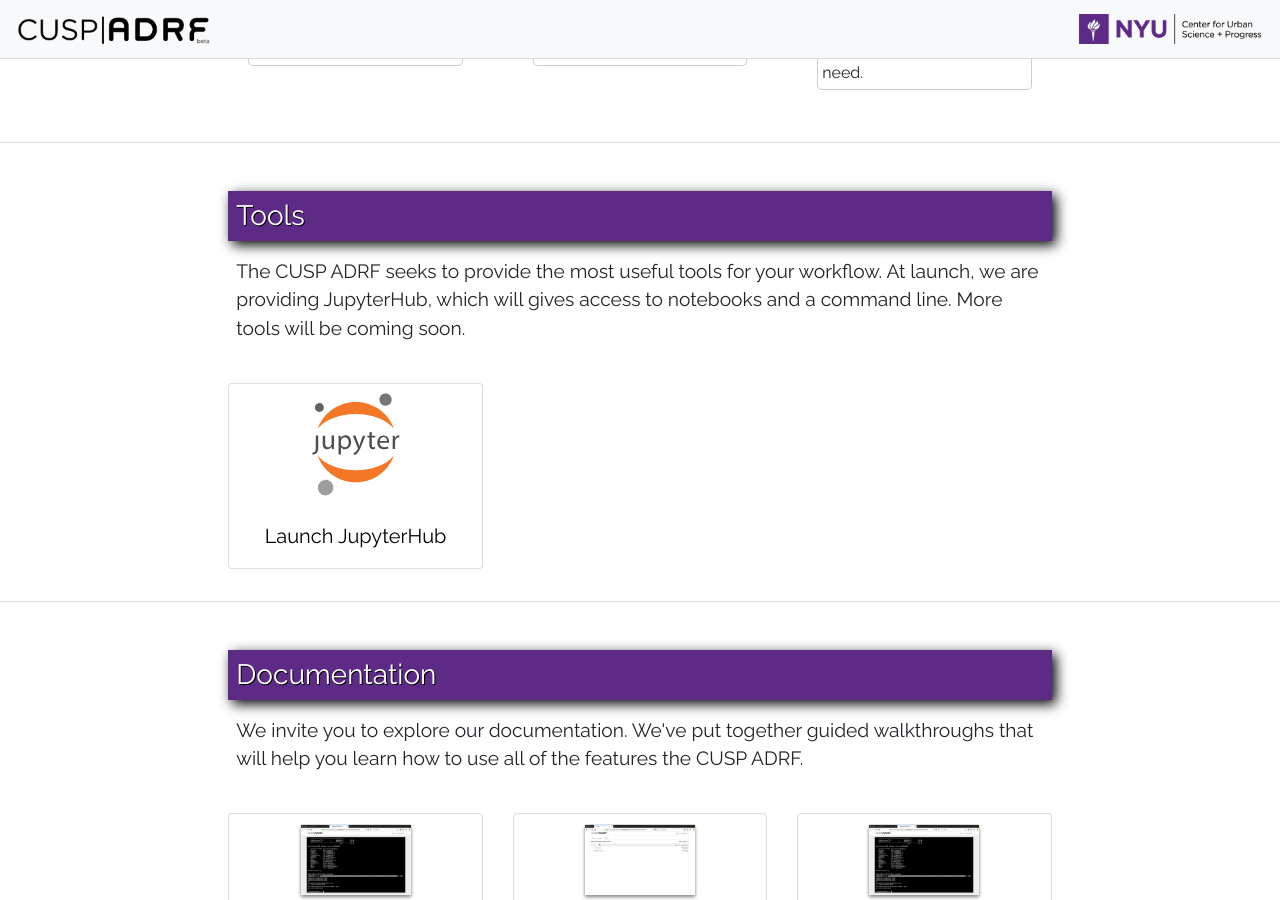
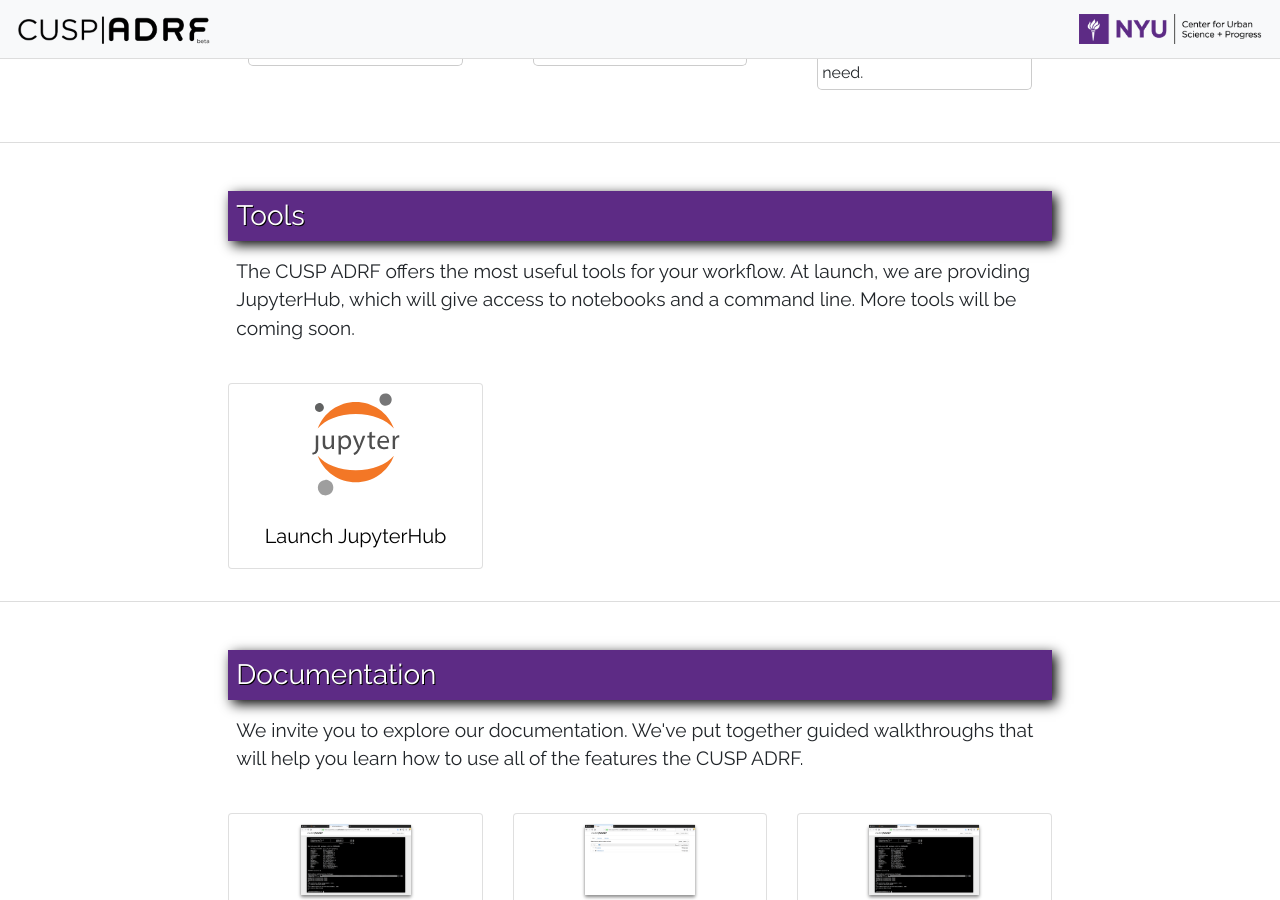
Before and after one commit to NYU-CI/cusp-adrf, a Jekyll site: the page built from index.html, in a window 1280 px wide and 900 px high, scrolled down 1030 px. Built offline with Jekyll 4.4.1, drawn with Linux system fonts in a browser that asks for light colours; nearby versions of some CDN libraries.

Commit message:
Fixed typo

```diff
--- a/_data/tools.yml
+++ b/_data/tools.yml
@@ -1,5 +1,5 @@
 panel-title: Tools
-panel-description: The CUSP ADRF seeks to provide the most useful tools for your workflow. At launch, we are providing JupyterHub, which will gives access to notebooks and a command line. More tools will be coming soon.
+panel-description: The CUSP ADRF offers the most useful tools for your workflow. At launch, we are providing JupyterHub, which will give access to notebooks and a command line. More tools will be coming soon.
 tools:
 - name: JupyterHub
   link: https://jupyterhub.cusp.adrf.cloud
```
